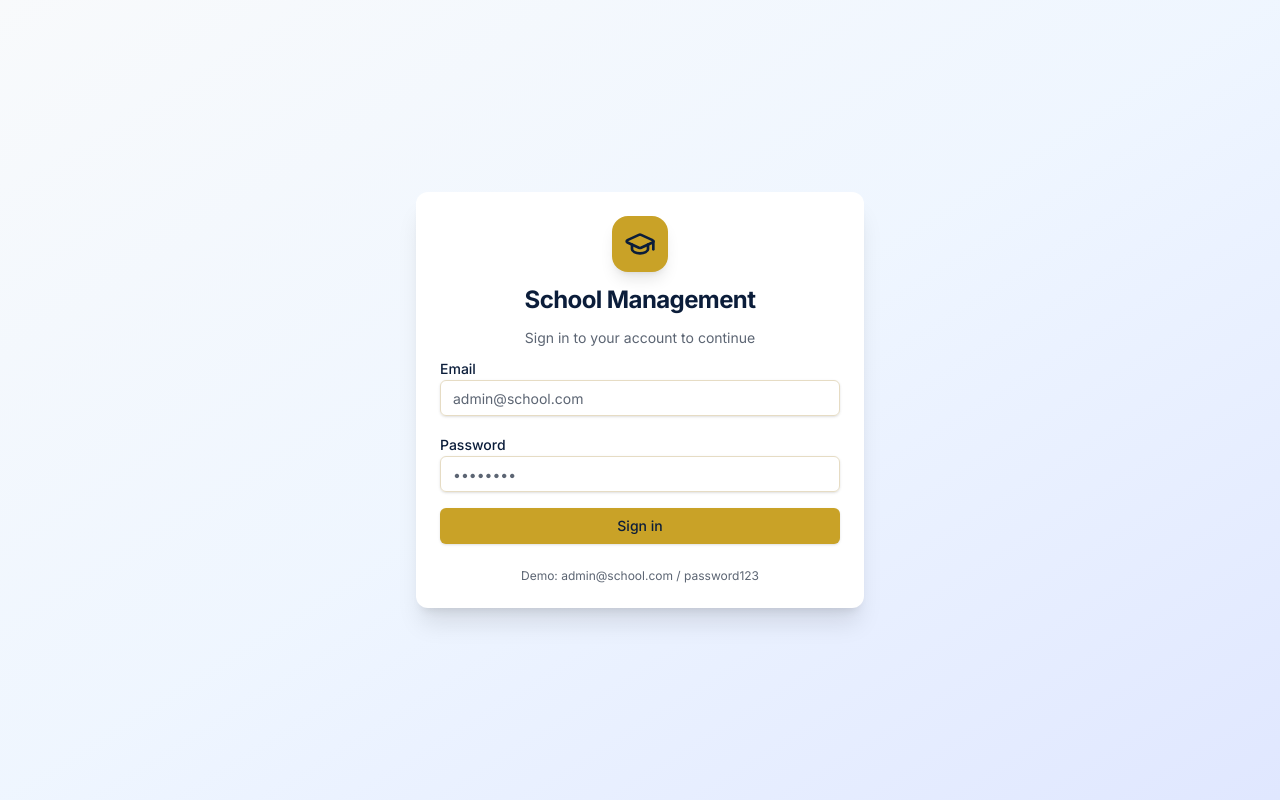
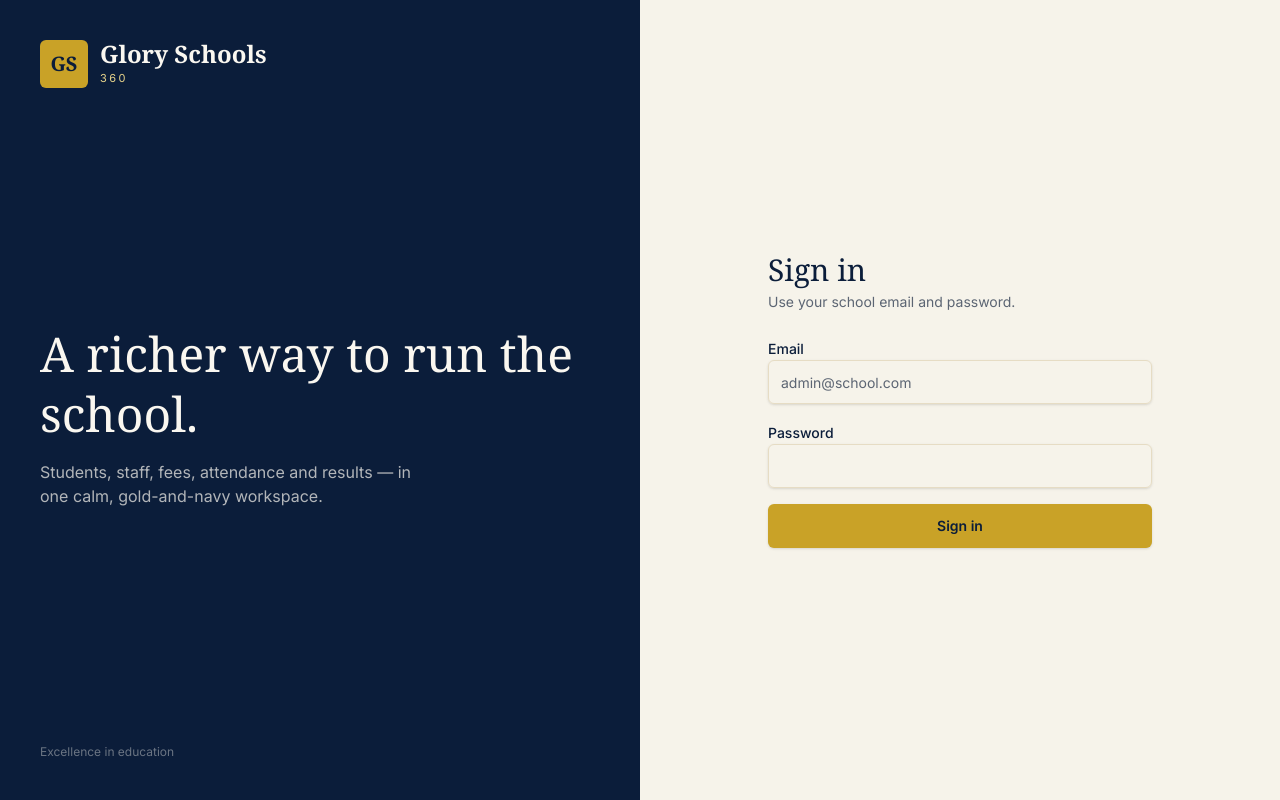
Before and after one commit to Uncleglory/school-app, a Next.js app: page /login in a window 1280 px wide. Built offline with nearby package versions, Linux system fonts and the light colour scheme.

Commit message:
Revamp login page structure and styling
Refactor login page layout and styles for improved UI.

```diff
--- a/src/app/(auth)/login/page.tsx
+++ b/src/app/(auth)/login/page.tsx
@@ -5,8 +5,6 @@ import { loginAction, type LoginState } from "@/server/actions/auth";
 import { Button } from "@/components/ui/button";
 import { Input } from "@/components/ui/input";
 import { Label } from "@/components/ui/label";
-import { Card, CardContent, CardDescription, CardHeader, CardTitle } from "@/components/ui/card";
-import { GraduationCap } from "lucide-react";
 
 const initialState: LoginState = {};
 
@@ -14,20 +12,37 @@ export default function LoginPage() {
   const [state, formAction, isPending] = useActionState(loginAction, initialState);
 
   return (
-    <div className="min-h-screen flex items-center justify-center bg-gradient-to-br from-slate-50 via-blue-50 to-indigo-100 p-4">
-      <Card className="w-full max-w-md shadow-xl border-0">
-        <CardHeader className="space-y-3 text-center pb-2">
-          <div className="mx-auto flex h-14 w-14 items-center justify-center rounded-2xl bg-primary text-primary-foreground shadow-lg">
-            <GraduationCap className="h-8 w-8" />
+    <div className="min-h-screen grid md:grid-cols-2">
+      <div className="hidden md:flex flex-col justify-between bg-navy text-ivory p-10">
+        <div className="flex items-center gap-3">
+          <div className="flex h-12 w-12 items-center justify-center rounded-md bg-gold font-display text-xl font-bold text-navy">
+            GS
           </div>
-          <CardTitle className="text-2xl font-bold tracking-tight">
-            School Management
-          </CardTitle>
-          <CardDescription>
-            Sign in to your account to continue
-          </CardDescription>
-        </CardHeader>
-        <CardContent>
+          <div>
+            <p className="font-display text-2xl font-semibold leading-none">Glory Schools</p>
+            <p className="text-[11px] tracking-[0.22em] uppercase text-gold-soft mt-1">360</p>
+          </div>
+        </div>
+        <div>
+          <h1 className="font-display text-5xl leading-tight">A richer way to run the school.</h1>
+          <p className="mt-4 max-w-sm text-ivory/70">
+            Students, staff, fees, attendance and results — in one calm, gold-and-navy workspace.
+          </p>
+        </div>
+        <p className="text-xs text-ivory/40">Excellence in education</p>
+      </div>
+
+      <div className="flex items-center justify-center bg-background p-6">
+        <div className="w-full max-w-sm">
+          <div className="md:hidden mb-8 flex items-center gap-3">
+            <div className="flex h-10 w-10 items-center justify-center rounded-md bg-gold font-display text-lg font-bold text-navy">
+              GS
+            </div>
+            <p className="font-display text-xl font-semibold">Glory Schools 360</p>
+          </div>
+          <h2 className="font-display text-3xl text-navy">Sign in</h2>
+          <p className="text-sm text-muted-foreground mt-1 mb-6">Use your school email and password.</p>
+
           <form action={formAction} className="space-y-4">
             <div className="space-y-2">
               <Label htmlFor="email">Email</Label>
@@ -39,6 +54,7 @@ export default function LoginPage() {
                 required
                 autoComplete="email"
                 disabled={isPending}
+                className="h-11"
               />
             </div>
             <div className="space-y-2">
@@ -47,29 +63,25 @@ export default function LoginPage() {
                 id="password"
                 name="password"
                 type="password"
-                placeholder="••••••••"
                 required
                 autoComplete="current-password"
                 disabled={isPending}
+                className="h-11"
               />
             </div>
 
             {state?.error && (
-              <div className="rounded-md bg-red-50 border border-red-200 px-3 py-2 text-sm text-red-700">
+              <div className="rounded-md border border-destructive/30 bg-destructive/10 px-3 py-2 text-sm text-destructive">
                 {state.error}
               </div>
             )}
 
-            <Button type="submit" className="w-full" disabled={isPending}>
+            <Button type="submit" className="w-full h-11 font-semibold" disabled={isPending}>
               {isPending ? "Signing in..." : "Sign in"}
             </Button>
           </form>
-
-          <p className="mt-6 text-center text-xs text-muted-foreground">
-            Demo: admin@school.com / password123
-          </p>
-        </CardContent>
-      </Card>
+        </div>
+      </div>
     </div>
   );
 }
```
